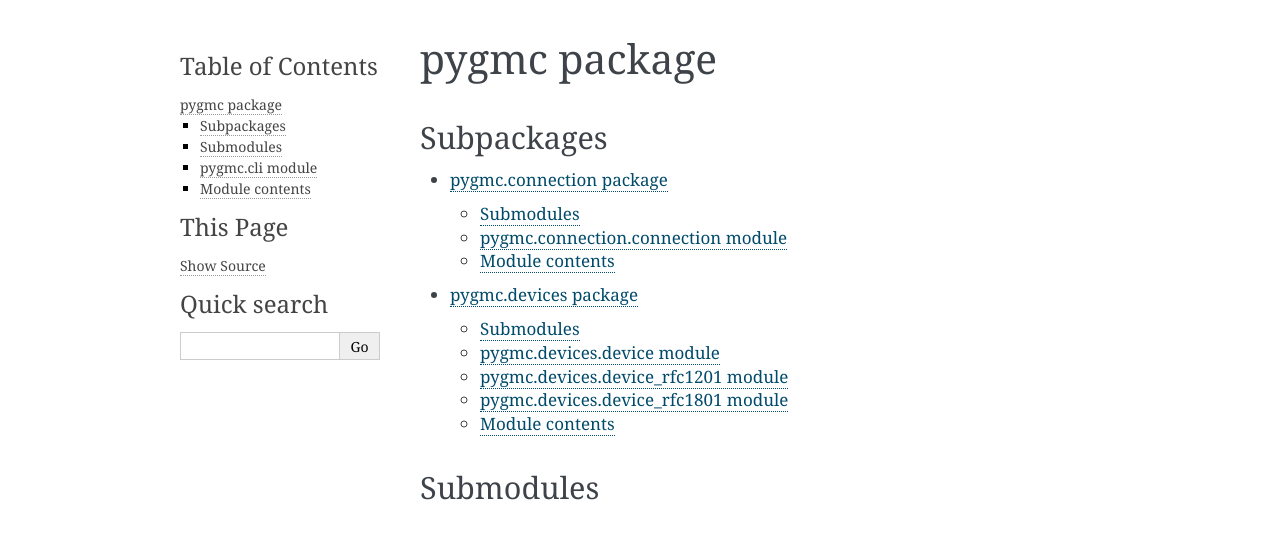
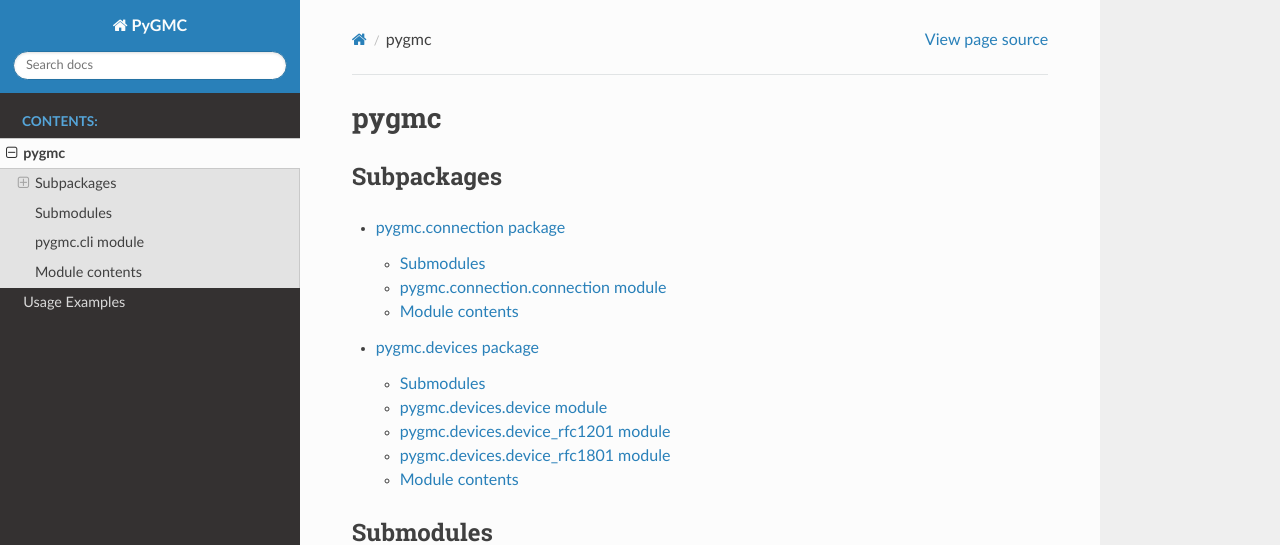
Before and after one commit to Wikilicious/pygmc, a Sphinx documentation site: the page built from docs/pygmc.rst, in a window 1280 px wide and 1097 px high. Shown: the top 545 px of the window. Built offline with Sphinx 7.4.7 and the Read the Docs theme 2.0.0, drawn with Linux system fonts in a browser that asks for light colours; pages that are not in the unit, such as notebooks, are missing from menus; some of the changed text lies outside the part shown.

Commit message:
Improve docs

```diff
--- a/docs/conf.py
+++ b/docs/conf.py
@@ -19,7 +19,7 @@ release = '0.5.2'
 # -- General configuration ---------------------------------------------------
 # https://www.sphinx-doc.org/en/master/usage/configuration.html#general-configuration
 
-extensions = ["sphinx.ext.viewcode", "sphinx.ext.autodoc"]
+extensions = ["sphinx.ext.viewcode", "sphinx.ext.autodoc", "sphinx.ext.napoleon"]
 
 templates_path = ['_templates']
 exclude_patterns = ['_build', 'Thumbs.db', '.DS_Store', "tests", "examples.py", "tasks"]
@@ -32,5 +32,5 @@ highlight_language = "python"
 # -- Options for HTML output -------------------------------------------------
 # https://www.sphinx-doc.org/en/master/usage/configuration.html#options-for-html-output
 
-html_theme = 'alabaster'
+html_theme = 'sphinx_rtd_theme'
 html_static_path = ['_static']
--- a/docs/pygmc.rst
+++ b/docs/pygmc.rst
@@ -1,5 +1,5 @@
-pygmc package
-=============
+pygmc
+=====
 
 Subpackages
 -----------
--- /dev/null
+++ b/docs/requirements.txt
@@ -0,0 +1,2 @@
+pyserial>=3.4
+sphinx-rtd-theme
```
Also changed, not shown: docs/examples.rst (added, +22 -0 lines), docs/index.rst (+12 -4 lines), .readthedocs.yaml.
